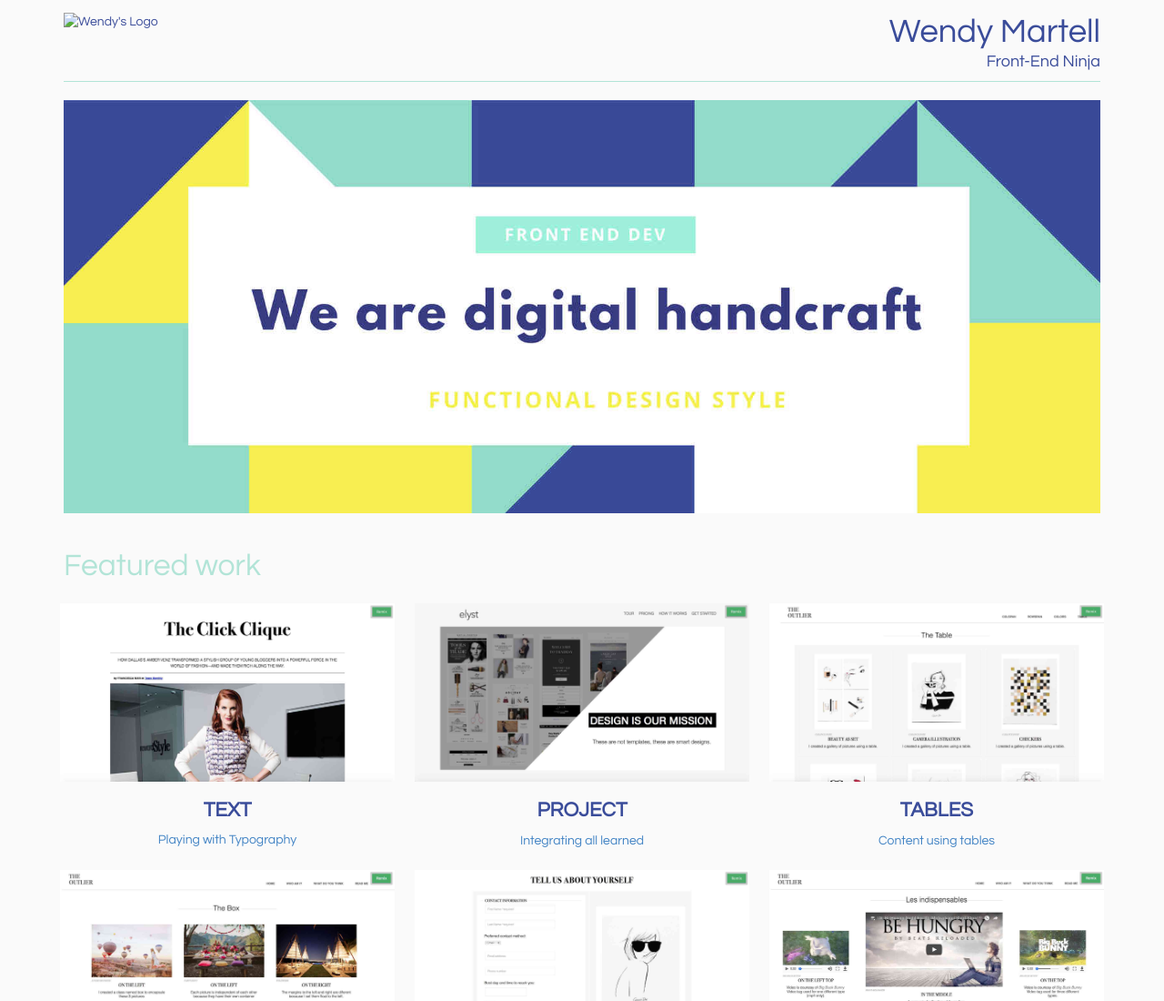
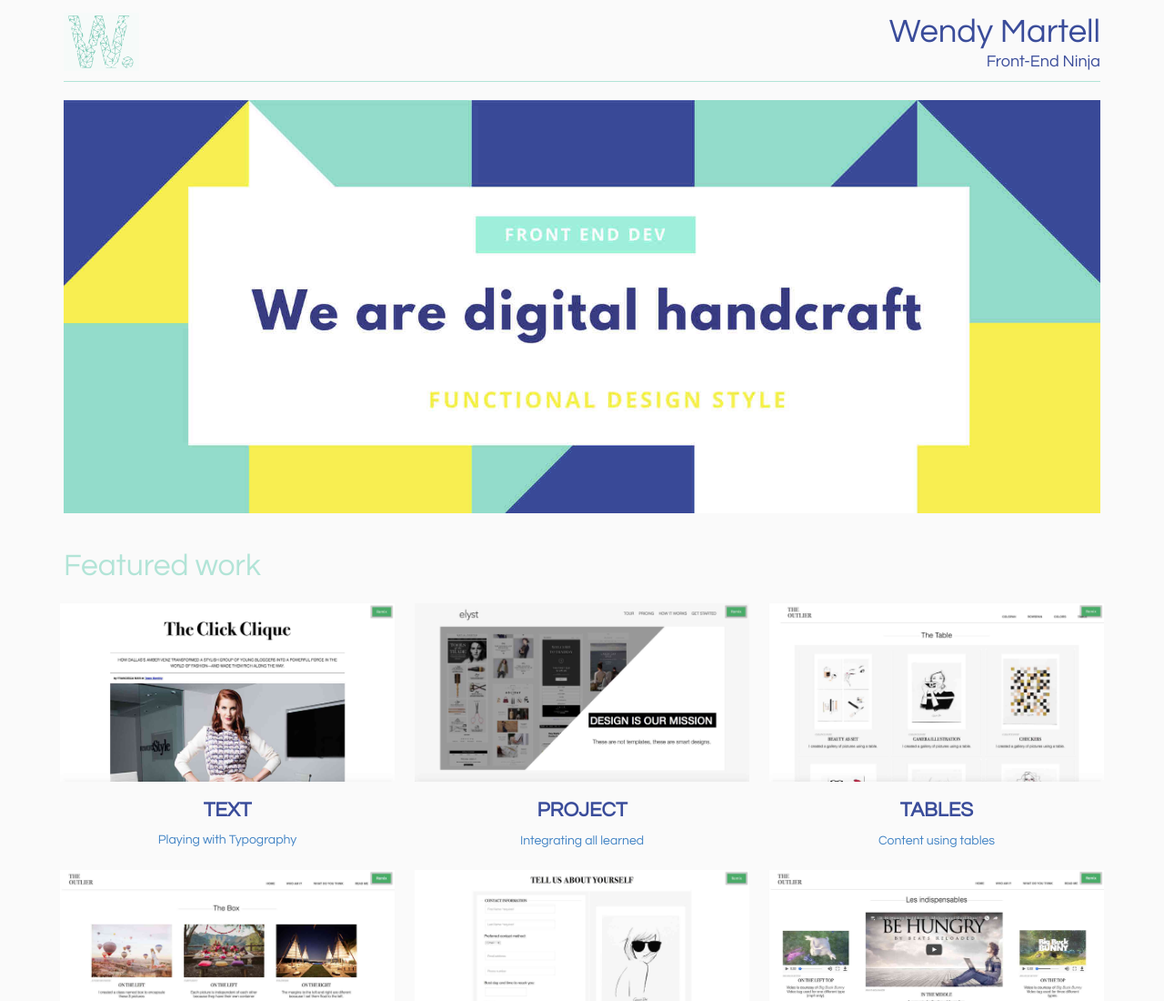
Before and after one commit to wendymartelll/wendymartelll.github.io, a website: page index.html in a window 1280 px wide. Shown: the top 1100 px of the page at 91% size. Drawn offline with nearby package versions, Linux system fonts and the light colour scheme; files whose address does not match are found by name; a web font is replaced by a local one.

Commit message:
changed logo file from logo_00-800  to logo_00.jpg

```diff
--- a/index.html
+++ b/index.html
@@ -20,7 +20,7 @@
 
     <div id="header" class="row">
       <div id="logo" class="col-md-6">
-        <img src="images/logo_00-800_large_1x.jpg" alt="Wendy's Logo">
+        <img src="images/logo_00.jpg" alt="Wendy's Logo">
       </div>
       <div id="name" class="col-md-6 text-right ">
         <h1 class="title-super">Wendy Martell</h1>
```
Also changed, not shown: images/logo_00-1600_large_2x.jpg (added), images/logo_00-800_large_1x.jpg (added), images_src/logo_00.jpeg (deleted), images_src/logo_00.jpg (added).
